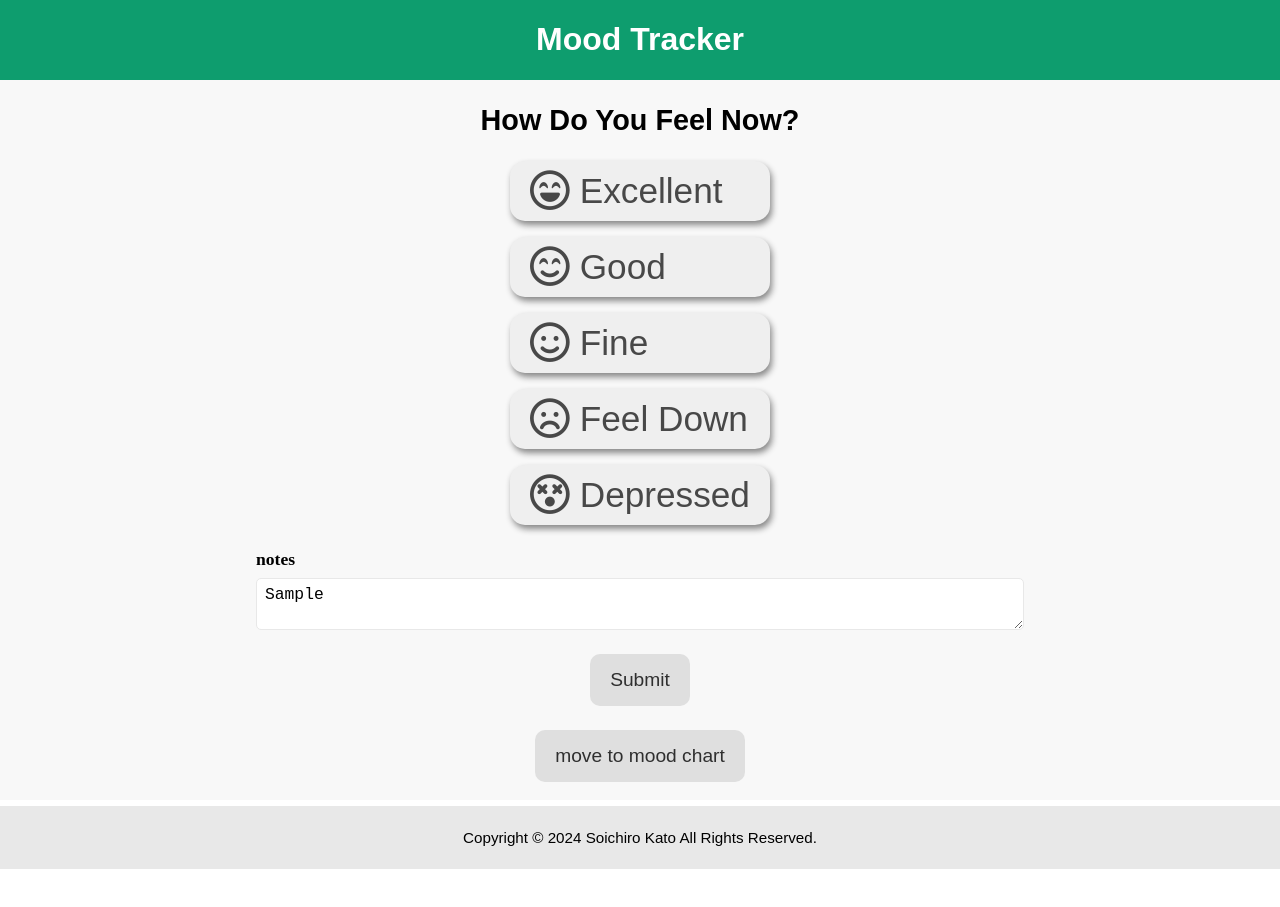
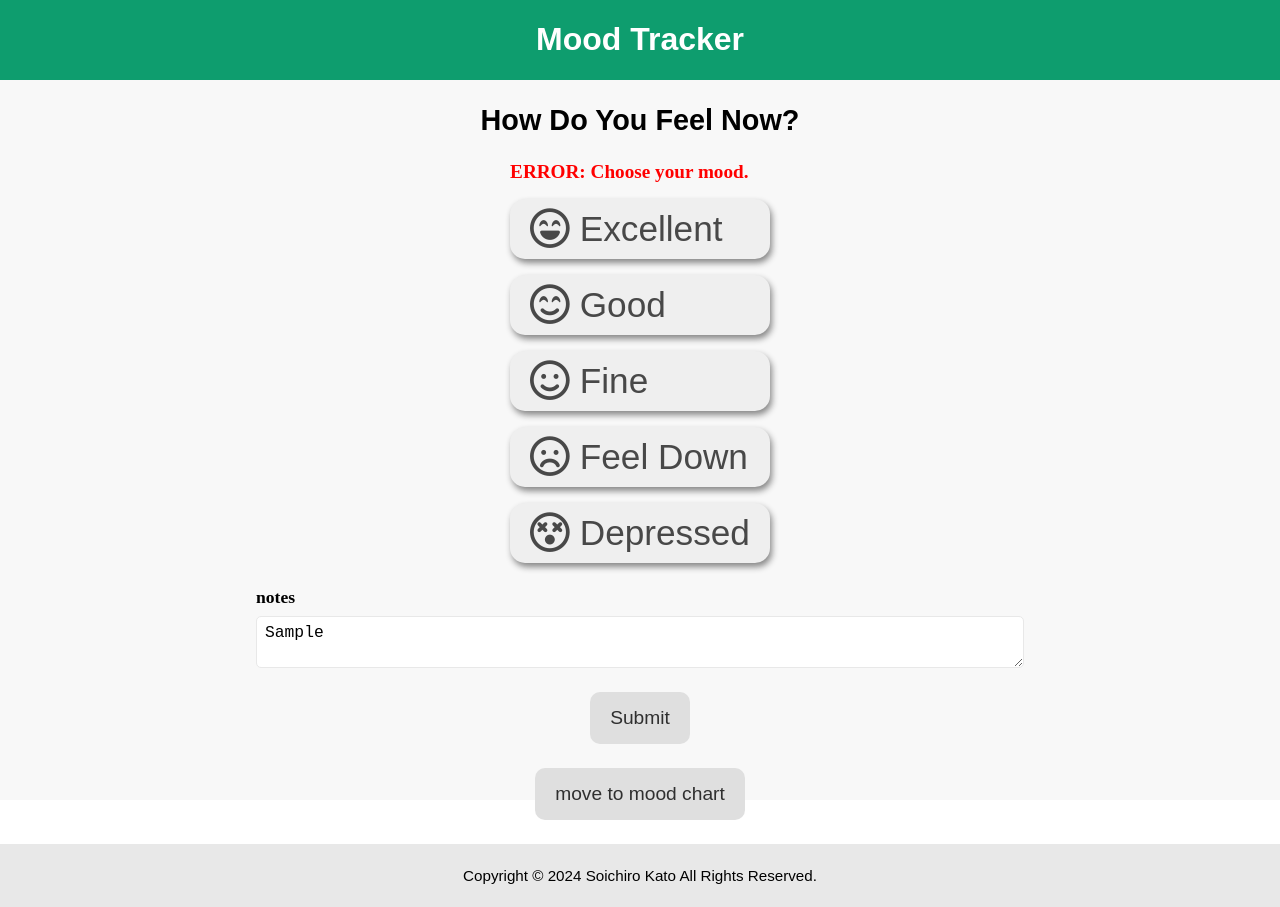
Before and after one commit to azuki-penguin/mood-tracker, a SvelteKit app: page / in a window 1280 px wide. Both pictures are taken after typing "Sample" into the empty fields and a click on the button "Submit". Before the commit the page ends 869 px from the top, so only its background shows below. Built offline with nearby package versions, Linux system fonts and the light colour scheme.

Commit message:
added an API to store mood data implemented submit function to save mood

```diff
--- a/src/routes/+page.svelte
+++ b/src/routes/+page.svelte
@@ -4,6 +4,10 @@
     import Textarea from "$lib/components/Textarea.svelte";
     import MoodButton from "$lib/components/MoodButton.svelte";
     import { Mood } from "$lib/models/Mood";
+
+    let errorMessage = '';
+    $: hasError = errorMessage !== '';
+    let isSaved = false;
 
     let group: Mood;
     const chooseMood = () => {
@@ -12,8 +16,27 @@
 
     let notes = '';
 
-    const submit = () => {
-        console.log({ group, notes });
+    const submit = async () => {
+        if (!group) {
+            errorMessage = 'Choose your mood.';
+            return;
+        }
+
+        const response = await fetch('/', {
+            method: 'POST',
+            body: JSON.stringify({
+                notes,
+                mood: group?.getValue(),
+            }),
+        });
+
+        if (!response.ok) {
+            errorMessage = 'Failed to save mood.';
+            return;
+        }
+
+        isSaved = true;
+        errorMessage = '';
     };
 
     const moveToChart = () => {
@@ -24,6 +47,9 @@
 <div class="app-container">
     <h1 class="title">How Do You Feel Now?</h1>
     <div class="mood-button-container">
+        {#if hasError}
+        <div class="error-message">ERROR: {errorMessage}</div>
+        {/if}
         <MoodButton
             mood={Mood.excellent}
             moodText="Excellent"
@@ -65,7 +91,12 @@
         <Textarea label="notes" bind:value={notes} />
     </div>
 
-    <Button label="Submit" on:click={submit} />
+    <div class="save-button">
+        <Button label="Submit" on:click={submit} />
+        {#if isSaved}
+        <div class="save-message">Saved.</div>
+        {/if}
+    </div>
 
     <Button label="move to mood chart" on:click={moveToChart} />
 </div>
@@ -96,4 +127,21 @@
     .mood-notes {
         width: 60%;
     }
+
+    .save-button {
+        display: flex;
+        flex-direction: column;
+        align-items: center;
+        gap: 5px;
+    }
+
+    .save-button  > .save-message {
+        font-weight: bold;
+    }
+
+    .error-message {
+        color: #ff0000;
+        font-weight: bold;
+        font-size: 1.2rem;
+    }
 </style>
--- /dev/null
+++ b/src/routes/+server.ts
@@ -0,0 +1,16 @@
+import { addMood } from "$lib/server/mood";
+import type { RequestHandler } from "./$types";
+
+type RequestMoodData = {
+    mood: number;
+    note?: string;
+};
+
+export const POST: RequestHandler = async ({ request }) => {
+    const body: RequestMoodData = await request.json();
+    const mood = await addMood({
+        mood: body.mood,
+        note: body.note,
+    });
+    return new Response(JSON.stringify(mood));
+};
```
